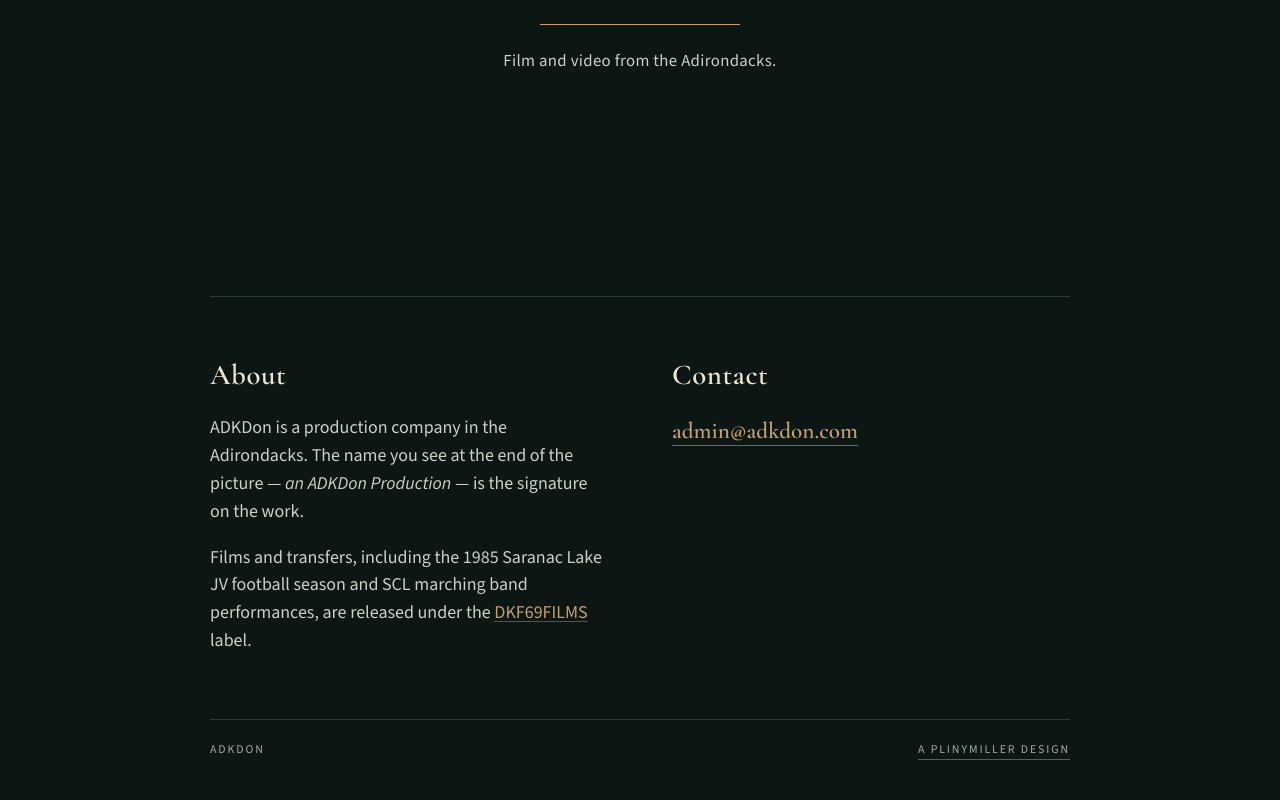
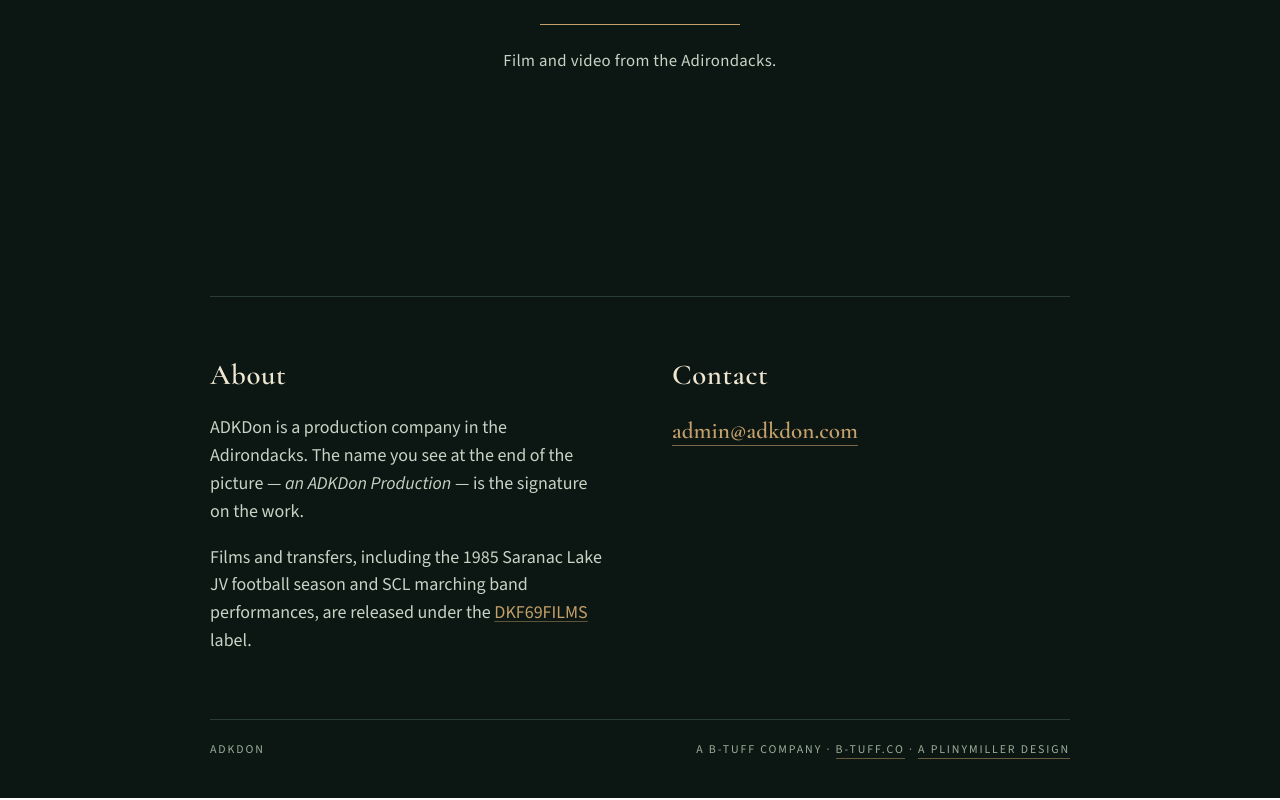
Before and after one commit to plinymiller/adkdon.com, a plain HTML site: page index.html in a window 1280 px wide. Shown: the part 474-1274 px from the top of the page. Drawn offline with nearby package versions, Linux system fonts and the light colour scheme.

Commit message:
Add a small B-Tuff Company footer credit
Add "a B-Tuff Company · B-Tuff.co" with B-Tuff.co linking to
https://b-tuff.co, without duplicating existing company wording.

```diff
--- a/index.html
+++ b/index.html
@@ -166,7 +166,7 @@
   </main>
   <footer>
     <span>ADKDon</span>
-    <a href="https://plinymiller.com/">a plinymiller design</a>
+    <span>a B-Tuff Company · <a href="https://b-tuff.co">B-Tuff.co</a> · <a href="https://plinymiller.com/">a plinymiller design</a></span>
   </footer>
 </body>
 </html>
```
